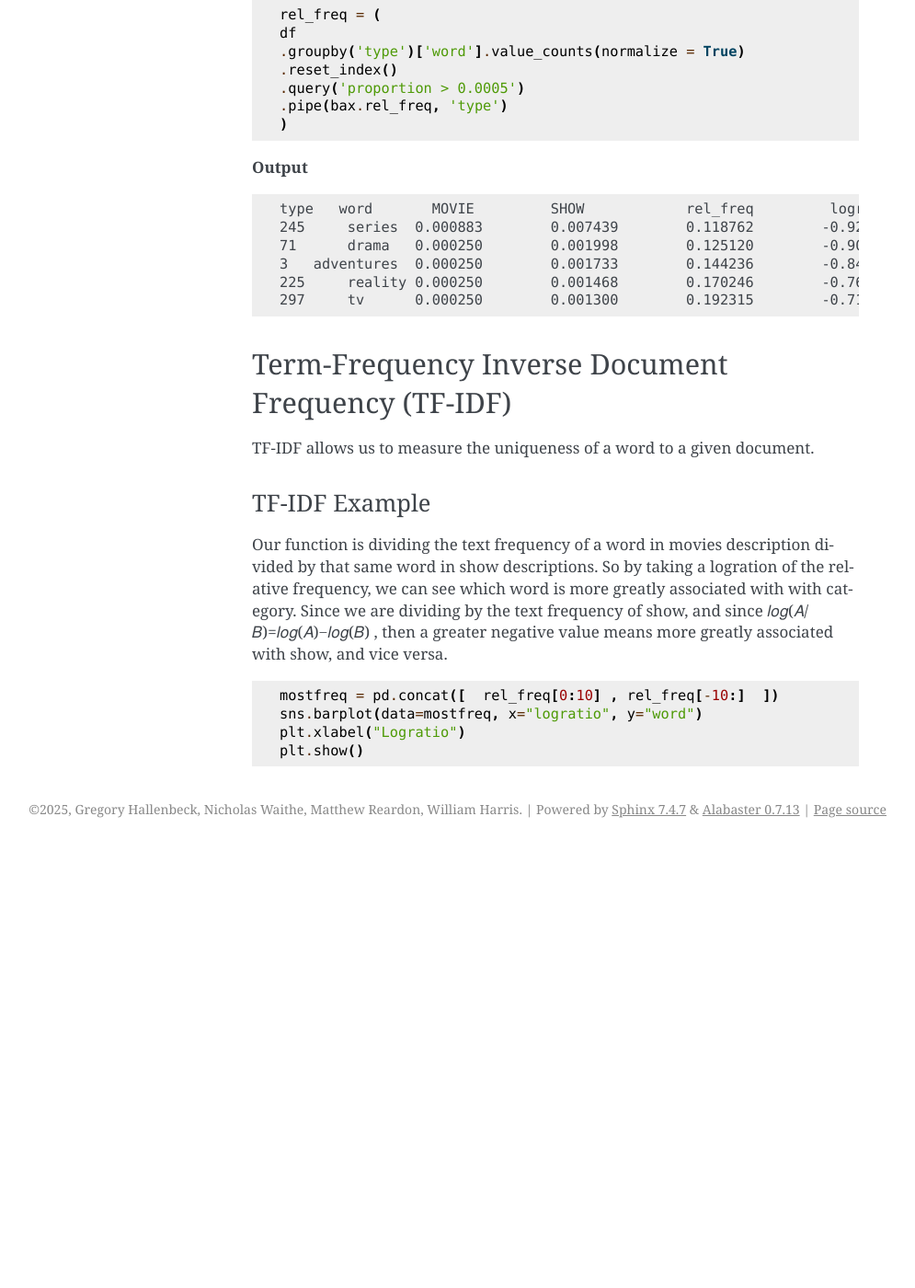
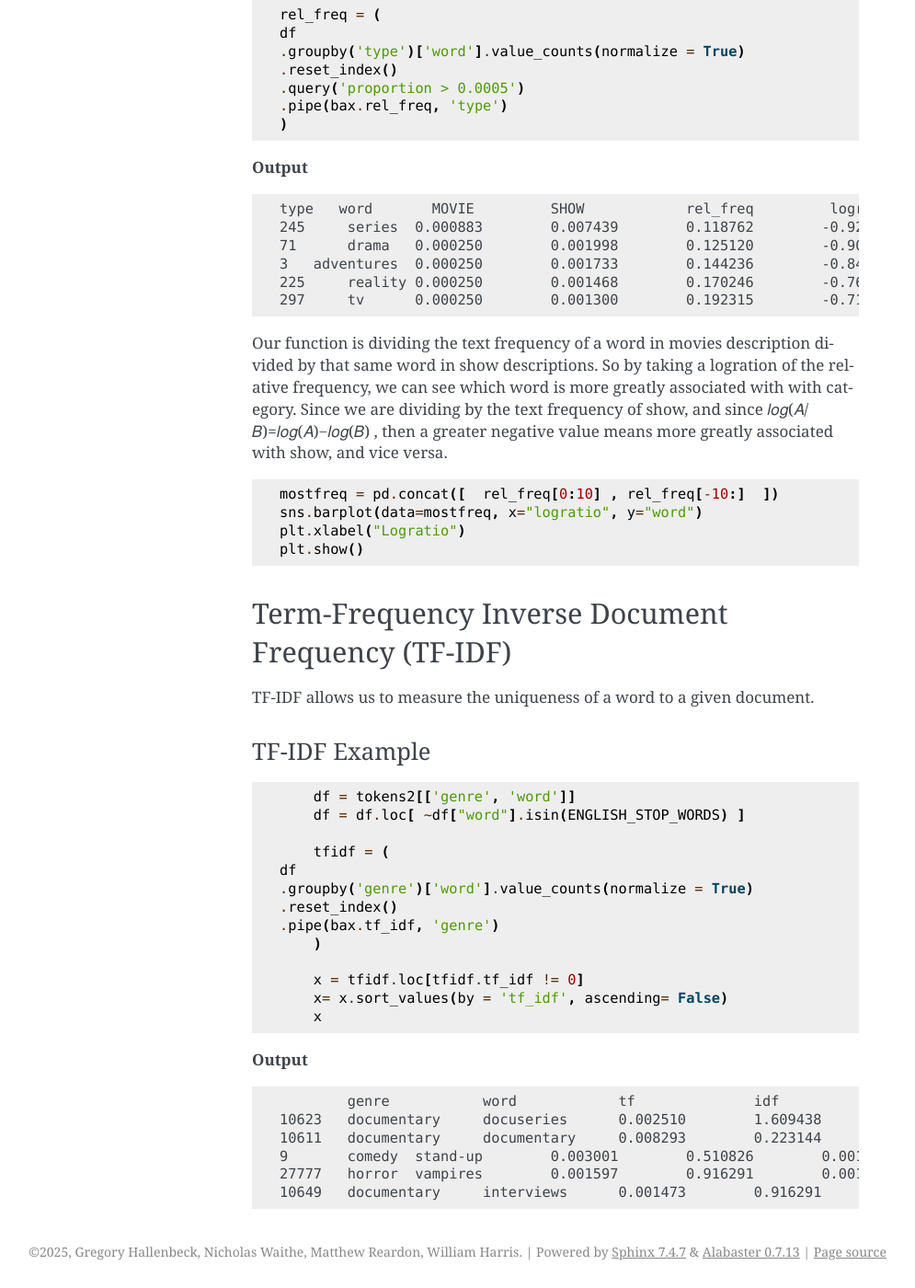
Before and after one commit to chipskiW/butext, a Sphinx documentation site: the page built from docs/intro.rst, in a window 1280 px wide and 1400 px high, scrolled down 1609 px. Shown: the whole window at 92% size, without its empty margins (146-1141 px from the left). Built offline with Sphinx 7.4.7, drawn with Linux system fonts in a browser that asks for light colours; before the commit the page ends 2528 px from its top, so only the background shows below that.

Commit message:
Update intro.rst
Signed-off-by: Nicholas  <nicholwaithe11@gmail.com>

```diff
--- a/docs/intro.rst
+++ b/docs/intro.rst
@@ -125,3 +114,42 @@
    :alt: Message class distribution
    :align: center
    :width: 400px
+
+
+
+
+
+Term-Frequency Inverse Document Frequency (TF-IDF)
+-------------------------------------------------
+
+TF-IDF allows us to measure the uniqueness of a word to a given document.
+
+TF-IDF Example
+====================
+
+.. code-block :: python
+
+	df = tokens2[['genre', 'word']]
+	df = df.loc[ ~df["word"].isin(ENGLISH_STOP_WORDS) ]
+
+	tfidf = (
+    df
+    .groupby('genre')['word'].value_counts(normalize = True)
+    .reset_index()
+    .pipe(bax.tf_idf, 'genre')
+	)
+
+	x = tfidf.loc[tfidf.tf_idf != 0]
+	x= x.sort_values(by = 'tf_idf', ascending= False)
+	x
+
+**Output**
+
+.. code-block :: none
+
+		genre		word	        tf	   	idf	  	tf_idf
+	10623	documentary	docuseries	0.002510	1.609438	0.004039
+	10611	documentary	documentary	0.008293	0.223144	0.001851
+	9	comedy	stand-up	0.003001	0.510826	0.001533
+	27777	horror	vampires	0.001597	0.916291	0.001463
+	10649	documentary	interviews	0.001473	0.916291	0.001350
```
Also changed, not shown: other parts of docs/intro.rst (+0 -11 lines).
